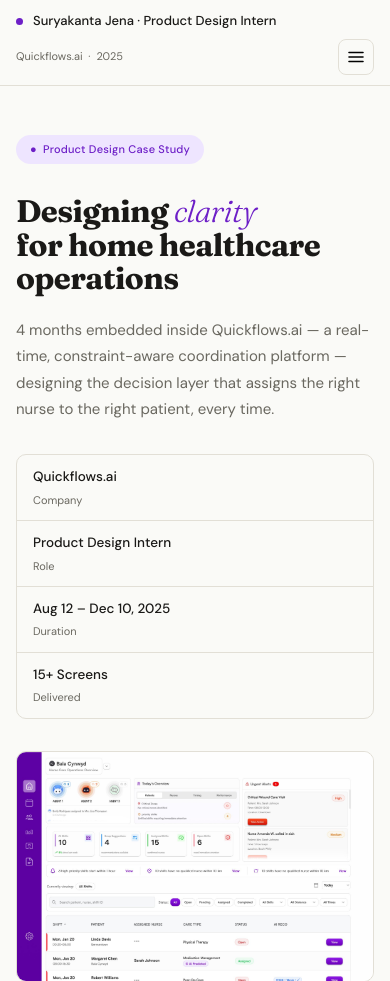
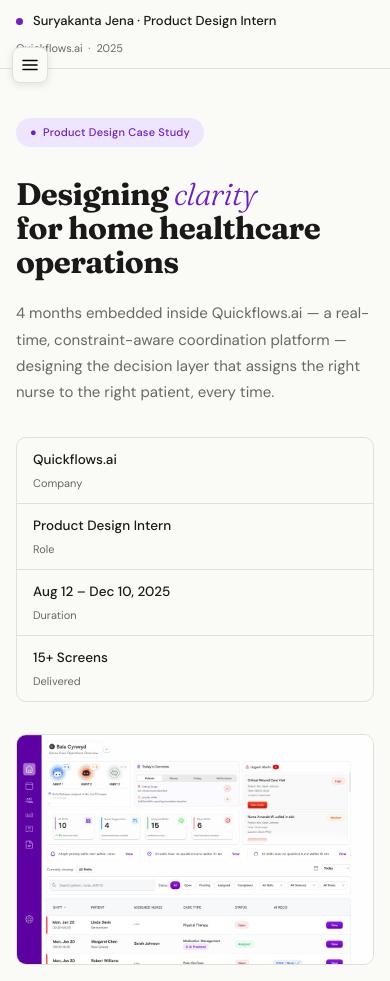
Before and after one commit to Suryaa-dsgn/Quickflows-Case-study, a plain HTML site: page index.html in a window 390 px wide. Shown: the top 981 px of the page. Drawn offline with Linux system fonts and the light colour scheme.

Commit message:
Changes in hamburger menu

```diff
--- a/index.html
+++ b/index.html
@@ -161,11 +161,6 @@
 <nav>
   <span class="nav-l"><span class="nav-dot"></span>Suryakanta Jena &middot; Product Design Intern</span>
   <span class="nav-r">Quickflows.ai &nbsp;&middot;&nbsp; 2025</span>
-  <button id="sb-hamburger" aria-label="Open navigation" aria-expanded="false">
-    <svg width="18" height="18" viewBox="0 0 18 18" fill="none" xmlns="http://www.w3.org/2000/svg">
-      <path d="M2 4.5h14M2 9h14M2 13.5h14" stroke="currentColor" stroke-width="1.6" stroke-linecap="round"/>
-    </svg>
-  </button>
 </nav>
 
 <!-- ════════════════════════════════════════════
@@ -220,6 +215,11 @@
   </nav>
 </aside>
 <div id="sidebar-overlay"></div>
+<button id="sb-hamburger" aria-label="Open navigation" aria-expanded="false">
+  <svg width="18" height="18" viewBox="0 0 18 18" fill="none" xmlns="http://www.w3.org/2000/svg">
+    <path d="M2 4.5h14M2 9h14M2 13.5h14" stroke="currentColor" stroke-width="1.6" stroke-linecap="round"/>
+  </svg>
+</button>
 
 <!-- ════════════════════════════════════════════
      HERO
--- a/sidebar.css
+++ b/sidebar.css
@@ -163,20 +163,29 @@
 /* ── Hamburger button ──────────────────────────────── */
 #sb-hamburger {
   display: none;
+  position: fixed;
+  top: calc(var(--nav-h) - 6px);
+  left: 12px;
+  z-index: 102;
   align-items: center;
   justify-content: center;
   width: 36px;
   height: 36px;
-  background: none;
+  background: var(--bg);
   border: 1px solid var(--border);
   border-radius: 8px;
   cursor: pointer;
   padding: 0;
-  flex-shrink: 0;
-  transition: background 0.15s;
+  box-shadow: 0 2px 8px rgba(0,0,0,0.10);
+  transition: background 0.15s, opacity 0.2s;
 }
 #sb-hamburger:hover { background: var(--bg-2); }
 #sb-hamburger svg { display: block; }
+/* Hide hamburger when sidebar is open — tap overlay to close */
+#sb-hamburger[aria-expanded="true"] {
+  opacity: 0;
+  pointer-events: none;
+}
 
 /* ── Overlay ───────────────────────────────────────── */
 #sidebar-overlay {
@@ -197,13 +206,12 @@
    ══════════════════════════════════════════════════════ */
 @media (max-width: 900px) {
 
-  /* Hide sidebar off-screen by default */
+  /* Sidebar slides in below the sticky nav — content is never hidden */
   #sidebar {
-    top: 0;
-    height: 100vh;
+    top: var(--nav-h);
+    height: calc(100vh - var(--nav-h));
     transform: translateX(calc(-1 * var(--sb-width) - 4px));
     box-shadow: none;
-    padding-top: 60px;
   }
 
   /* Sidebar open */
```
